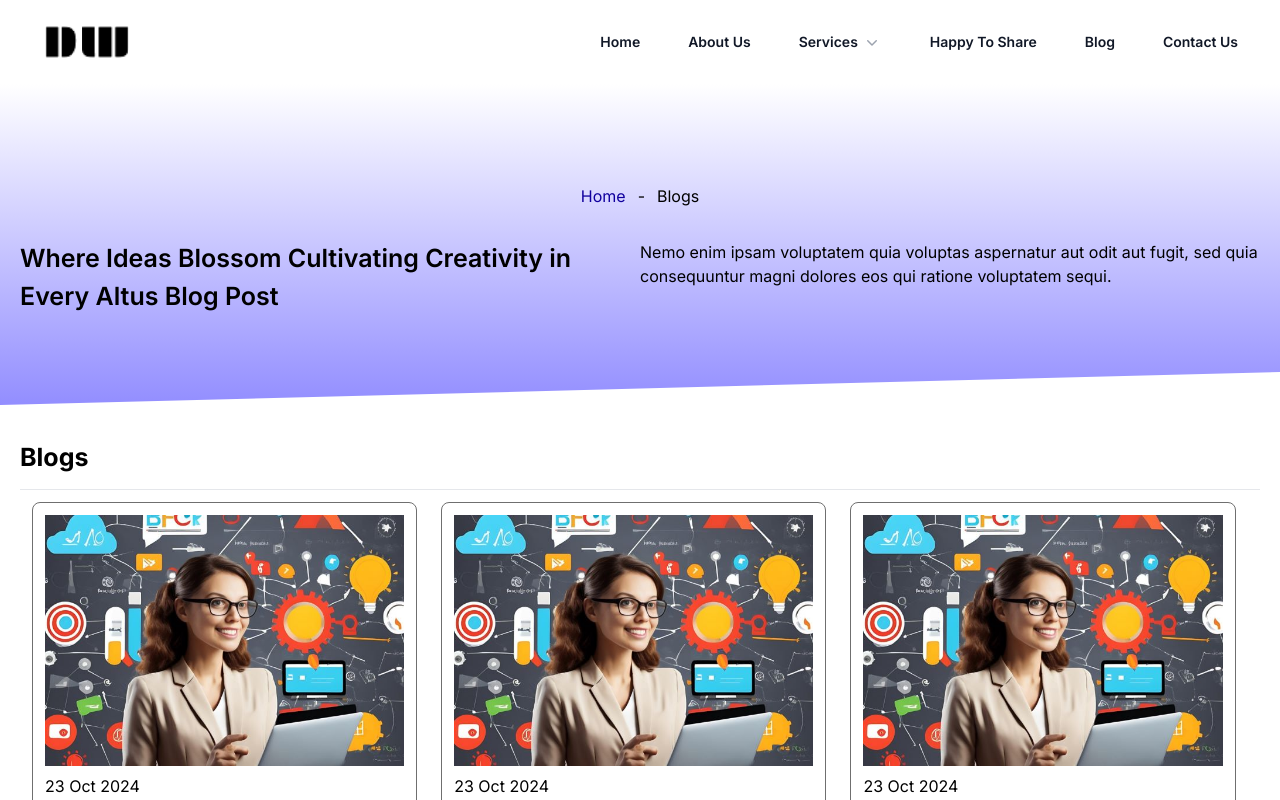
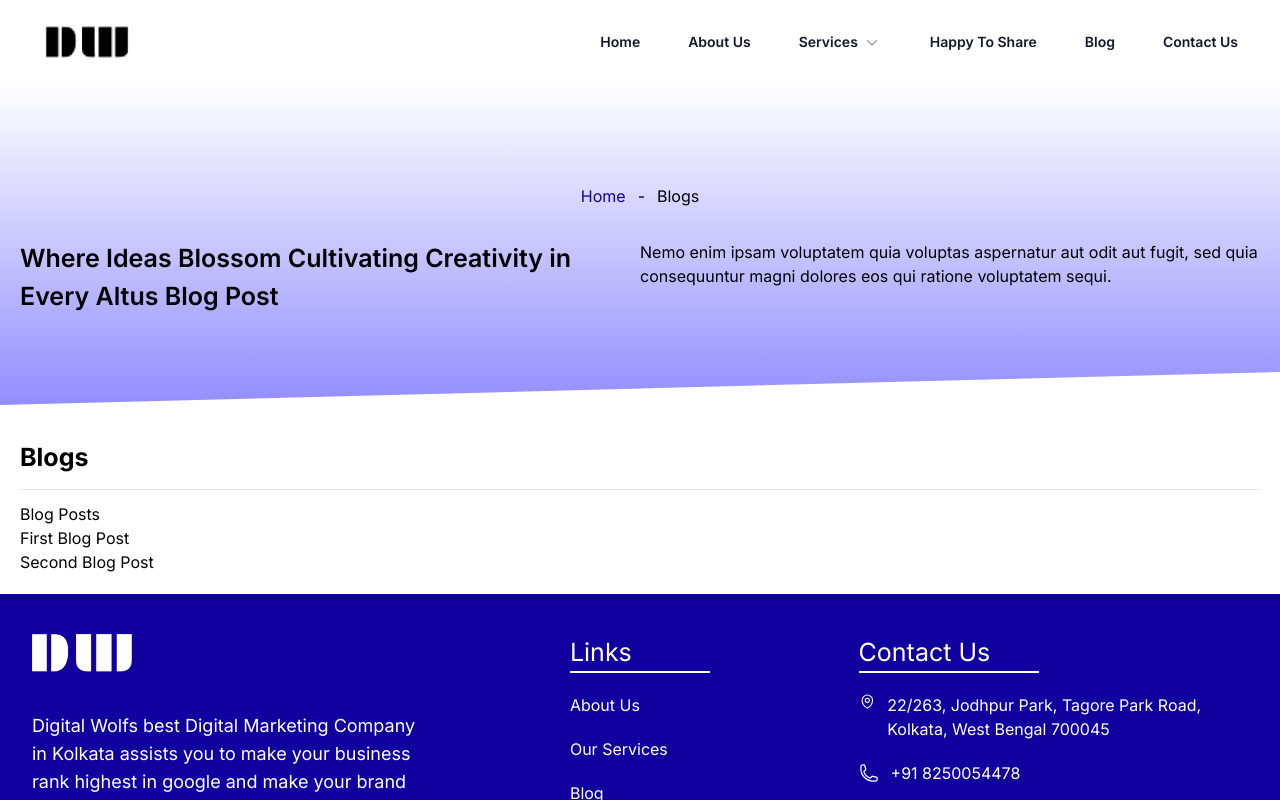
Before and after one commit to shahrukhdigitalwolf/digitalwolf, a Next.js app: page /blogs in a window 1280 px wide. Shown: the top 800 px of the page. Built offline with nearby package versions, Linux system fonts and the light colour scheme.

Commit message:
dynamic blog

```diff
--- a/app/blogs/[blogDetails]/page.js
+++ b/app/blogs/[blogDetails]/page.js
@@ -1,10 +1,39 @@
 'use client'
-function page({params}) {
+import Head from 'next/head';
+import { usePathname } from 'next/navigation';
+import { useEffect, useState } from 'react';
+
+function BlogPage() {
+  const slug = usePathname();
+  const [post, setPost] = useState(null);
+
+  useEffect(() => {
+    const fetchPost = async () => {
+      const res = await fetch(`/blogData.json`);
+      const data = await res.json();
+      const foundPost = data.posts.find((post) => `/blogs/${post.slug}` === slug);
+      setPost(foundPost);
+    };
+
+    fetchPost();
+  }, [slug]);
+
+  if (!post) {
+    return <p>Loading...</p>;
+  }
+
   return (
-    <div className="container mx-auto px-5">
-        <p>page : {params.blogDetails}</p>
+    <>
+    <Head>
+        <title>My Blog</title>
+        <meta name="description" content={'Blog post'} />
+      </Head>
+    <div>
+      <h1>{post.title}</h1>
+      <p>{post.content}</p>
     </div>
-  )
+    </>
+  );
 }
 
-export default page
+export default BlogPage;
--- a/app/blogs/blogs.jsx
+++ b/app/blogs/blogs.jsx
@@ -1,11 +1,24 @@
-import React from 'react'
+'use client'
+import { useEffect, useState } from 'react';
 import SubHeading from '../common/sub-heading'
-import Image from 'next/image'
+/* import Image from 'next/image' */
 import Link from 'next/link'
-import { ArrowRightCircleIcon } from '@heroicons/react/24/outline'
+/* import { ArrowRightCircleIcon } from '@heroicons/react/24/outline' */
 
 function Blogs() {
-    const blogs = [
+    const [posts, setPosts] = useState([]);
+    useEffect(() => {
+        const fetchPosts = async () => {
+          const res = await fetch(`/blogData.json`);
+          const data = await res.json();
+          console.log(data,'data');
+
+          setPosts(data.posts);
+        };
+
+        fetchPosts();
+      }, []);
+   /*  const blogs = [
         {
             id:1,
             img:'/img/blogs/blog-1.jpg',
@@ -38,11 +51,23 @@ function Blogs() {
             date:'23 Oct 2024',
             link:'digital-marketing-in-india',
         },
-    ]
+    ] */
   return (
     <div className='container mx-auto px-5'>
         <SubHeading text='Blogs'/>
-        <div className='flex flex-wrap gap-y-5'>
+        <div>
+      <h1>Blog Posts</h1>
+      <ul>
+        {posts.map((post) => (
+          <li key={post.slug}>
+            <Link href={`/blogs/${post.slug}`}>
+              {post.title}
+            </Link>
+          </li>
+        ))}
+      </ul>
+    </div>
+        {/* <div className='flex flex-wrap gap-y-5'>
                 {
                     blogs.map((ele,i)=>{
                         return(
@@ -70,7 +95,7 @@ function Blogs() {
                     )
                    })
                 }
-        </div>
+        </div> */}
     </div>
   )
 }
--- a/app/blogs/layout.js
+++ b/app/blogs/layout.js
@@ -1,7 +1,7 @@
 
 
 export const metadata = {
-  title: "Digital Wolf - Blogs",
+  title: "hello",
   description: "Generated by create next app",
 };
 export default function Layout({ children }) {
--- /dev/null
+++ b/public/blogData.json
@@ -0,0 +1,14 @@
+{
+    "posts": [
+      {
+        "title": "First Blog Post",
+        "slug": "first-blog-post",
+        "content": "This is the content of the first blog post."
+      },
+      {
+        "title": "Second Blog Post",
+        "slug": "second-blog-post",
+        "content": "This is the content of the second blog post."
+      }
+    ]
+  }
```
